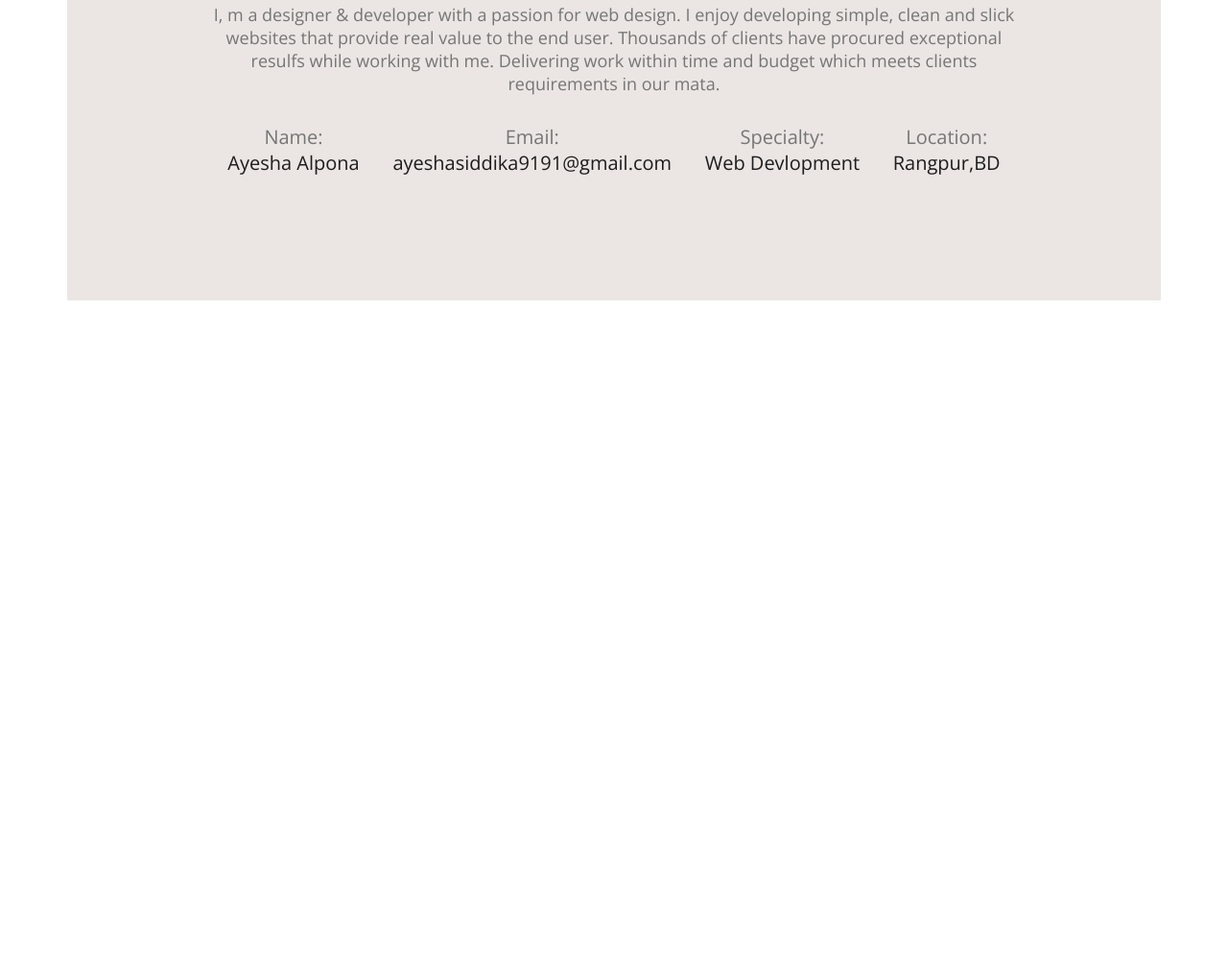
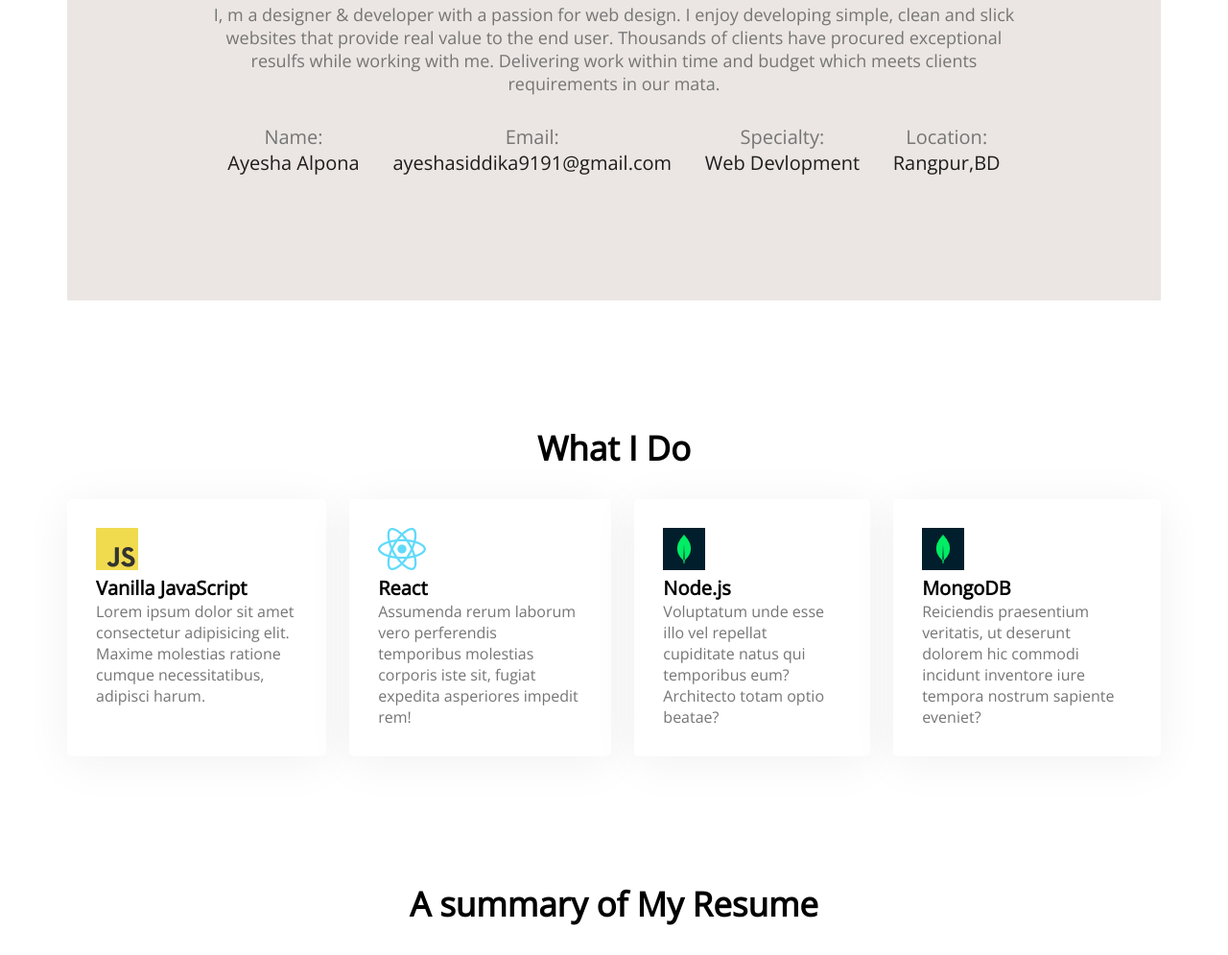
Before and after one commit to ayeshaalpona/develpoer-portfolio, a plain HTML site: page index.html in a window 1280 px wide. Shown: the part 1150-2145 px from the top of the page at 96% size. Before the commit the page ends 1463 px from the top, so only its background shows below. Drawn offline with nearby package versions, Linux system fonts and the light colour scheme.

Commit message:
added skills content

```diff
--- a/index.html
+++ b/index.html
@@ -69,6 +69,37 @@
             </div>
         </div>
       </section>
+    <!-- what i do section -->
+    <section class="what-i-do">
+        <h3 class="section-title">What I Do</h3>
+        <!-- .skills-container>.skill*4>img+p.skill-title+p.skill-description>lorem15 -->
+        <div class="skills-container">
+            <div class="skill">
+                <img src="images/icons/js.png" alt="">
+                <p class="skill-title">Vanilla JavaScript</p>
+                <p class="skill-description">Lorem ipsum dolor sit amet consectetur adipisicing elit. Maxime molestias ratione cumque necessitatibus, adipisci harum.</p>
+            </div>
+            <div class="skill">
+                <img src="images/icons/react.png" alt="">
+                <p class="skill-title">React</p>
+                <p class="skill-description">Assumenda rerum laborum vero perferendis temporibus molestias corporis iste sit, fugiat expedita asperiores impedit rem!</p>
+            </div>
+            <div class="skill">
+                <img src="images/icons/mongo.png" alt="">
+                <p class="skill-title">Node.js</p>
+                <p class="skill-description">Voluptatum unde esse illo vel repellat cupiditate natus qui temporibus eum? Architecto totam optio beatae?</p>
+            </div>
+            <div class="skill">
+                <img src="images/icons/mongo.png" alt="">
+                <p class="skill-title">MongoDB</p>
+                <p class="skill-description">Reiciendis praesentium veritatis, ut deserunt dolorem hic commodi incidunt inventore iure tempora nostrum sapiente eveniet?</p>
+            </div>
+        </div>
+    </section>
+    <!-- resume section -->
+    <section class="resume">
+<h3 class="section-title">A summary of My Resume</h3>
+    </section>
     </main>
     <footer></footer>
   </body>
--- a/styles/portfolio.css
+++ b/styles/portfolio.css
@@ -2,7 +2,7 @@
   margin: 0;
   font-family: "Open Sans", sans-serif;
 }
-img {
+.banner img {
   width: 500px;
   height: 600px;
   transform: translate(150px);
@@ -71,16 +71,18 @@ main {
   max-width: 1140px;
   margin: 0 auto;
 }
-
+section {
+  margin-top: 130px;
+}
 /* about  section styles */
 .about {
-  margin-top: 130px;
   background: #ebe6e3;
   border-radious: 10px;
   padding: 130px 150px;
   text-align: center;
 }
 .section-title {
+  text-align: center;
   margin-bottom: 30px;
   font-weight: 700;
   font-size: 35px;
@@ -103,3 +105,26 @@ main {
   font-size: 20px;
   color: #1d1c1c;
 }
+
+/* what i do styles */
+.what-i-do {
+}
+.skill {
+  background: #ffffff;
+  box-shadow: 0px 6px 50px rgba(0, 0, 0, 0.06);
+  border-radius: 5px;
+  padding: 30px;
+}
+.skills-container {
+  display: flex;
+  gap: 24px;
+  margin-top: 30px;
+  margin-bottom: 20px;
+}
+.skill-title {
+  font-weight: 700;
+  font-size: 20px;
+}
+.skill-description {
+  color: #757575;
+}
```
